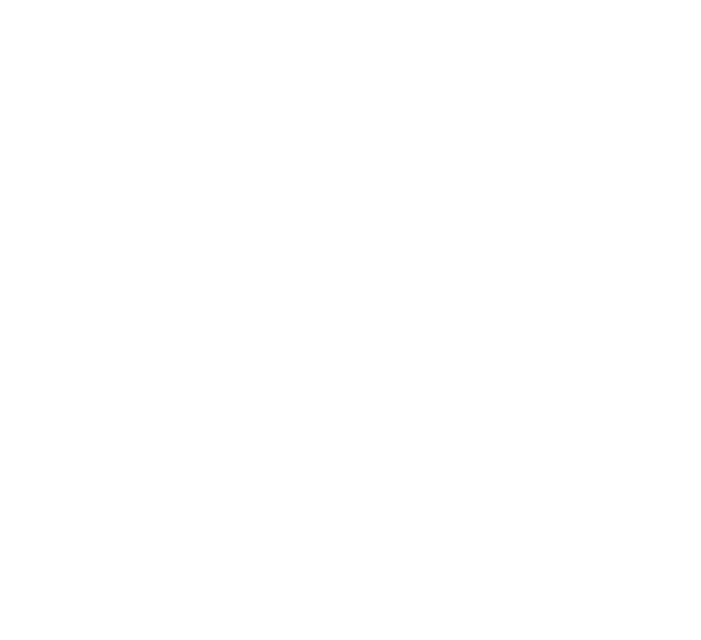
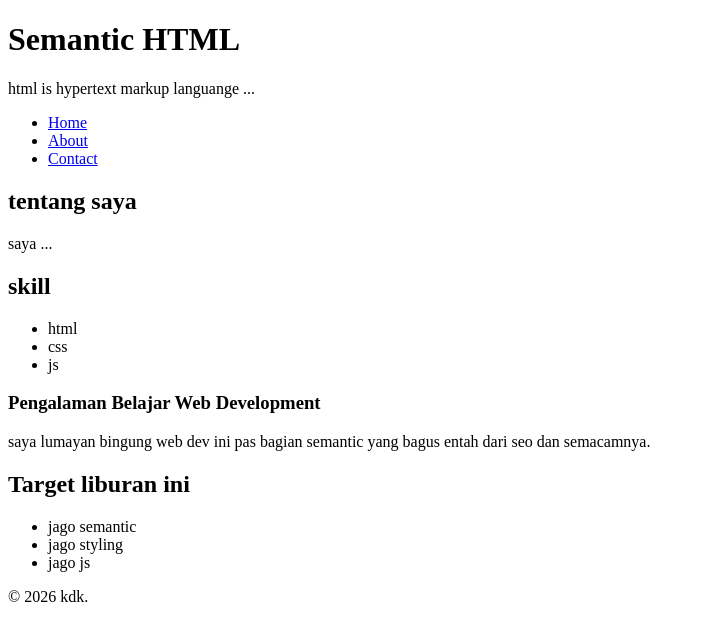
Before and after one commit to Kedolce/Web-Dev-Learning-Log, a plain HTML site: page Day1_HTML_Semantic/index.html in a window 1280 px wide. Shown: the whole page, without its empty margins (0-701 px from the left). Drawn offline with Linux system fonts and the light colour scheme.

Commit message:
Update Day 1 Semantic HTML

```diff
--- a/Day1_HTML_Semantic/index.html
+++ b/Day1_HTML_Semantic/index.html
@@ -7,5 +7,53 @@
 </head>
 <body>
 
+    <header>
+        <h1>Semantic HTML</h1>
+        <p>html is hypertext markup languange ...</p>
+    </header>
+
+    <nav>
+        <ul>
+            <li><a href="#">Home</a></li>
+            <li><a href="#">About</a></li>
+            <li><a href="#">Contact</a></li>
+        </ul>
+    </nav>
+
+    <main>
+        <section>
+                <h1>tentang saya</h1>
+                <p>saya ...</p>
+        </section>
+
+        <section>
+                <h1>skill</h1>
+                <ul>
+                    <li>html</li>
+                    <li>css</li>
+                    <li>js</li>
+                </ul>
+        </section>
+
+        <section>
+            <article>
+                <h1>Pengalaman Belajar Web Development</h1>
+                <p>saya lumayan bingung web dev ini pas bagian semantic yang bagus entah dari seo dan semacamnya.</p>
+            </article>
+        </section>
+
+        <aside>
+            <h1>Target liburan ini</h1>
+            <ul>
+                <li>jago semantic</li>
+                <li>jago styling</li>
+                <li>jago js</li>
+            </ul>
+        </aside>
+    </main>
+
+    <footer>
+        &copy; 2026 kdk.
+    </footer>
 </body>
 </html>
```
Also changed, not shown: 1 other file.
